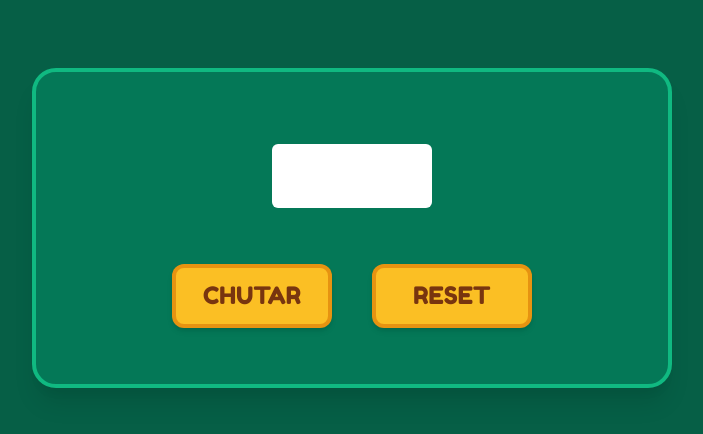
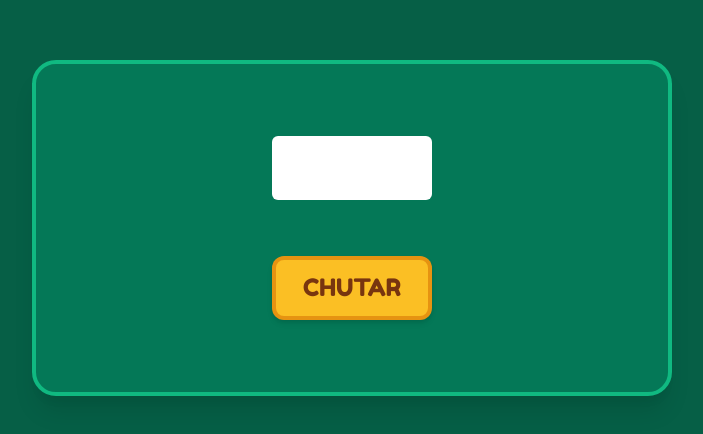
Before and after one commit to EricFragoso/bitwin, a React (Create React App) app: page /gameC in a window 1280 px wide. Shown: the part 172-606 px from the top of the page, without its empty margins (288-991 px from the left). Built offline with nearby package versions, Linux system fonts and the light colour scheme.

Commit message:
tentativa de connect

```diff
--- a/package.json
+++ b/package.json
@@ -12,6 +12,7 @@
     "react-router": "^5.2.0",
     "react-router-dom": "^5.2.0",
     "react-scripts": "4.0.3",
+    "socket.io-client": "^4.1.3",
     "web-vitals": "^1.0.1"
   },
   "scripts": {
--- a/src/pages/game-casual.js
+++ b/src/pages/game-casual.js
@@ -1,19 +1,34 @@
+import React, { useState } from "react";
 import '../assets/fonts.css';
+/*import {GeraNumeros} from '../services/engine';*/
+
+
 
 
 function GameCasual() {
+
+    const [numero, setNumero] = useState("");
+
+    const handleSubmit = (evt) => {
+        evt.preventDefault();
+        alert(`${numero}`)
+    }
+
+
+
     return(
         <div id="S2-CASUAL" className="flex flex-col sm:flex-row w-full h-screen items-center content-center bg-green-800">
             <div id="ad1" className="w-1/6 left-0 hidden sm:block items-center">
                 {/*<img src="./assets/ad-skyscrapper.jpg" height="690" width="128" className="mx-auto" />*/}
             </div>
-            <div id="game" className="text-center w-3/6 mx-auto border-4 border-green-500 bg-green-700 shadow-xl px-10 py-10 rounded-3xl">
-                <p id="dialogo" className="text-5xl text-center text-white mb-8 fredoka"></p>
-                <input type="text" name="chute" id="chute" className="outline-none w-40 h-16 text-center mx-auto rounded-md text-2xl fredoka mb-8 cursor-pointer ring-3 ring-yellow-400" />
-                <div className="flex justify-center mt-6">
-                    <input type="button" value="CHUTAR" id="btChute" className="py-3 border-4 border-yellow-600 border-opacity-60 mr-5 w-40 text-2xl text-yellow-900 rounded-xl bg-yellow-400 fredoka shadow-md cursor-pointer" />
-                    <input type="button" value="RESET" id="btRecomeça"  className="py-3 border-4 border-yellow-600 border-opacity-60 ml-5 w-40 text-2xl text-yellow-900 rounded-xl bg-yellow-400 fredoka shadow-md cursor-pointer" />
-                </div>
+            <div id="game" className="flex flex-col text-center w-3/6 mx-auto border-4 border-green-500 bg-green-700 shadow-xl px-10 py-10 rounded-3xl">
+                <p className="text-5xl text-center text-white mb-8 fredoka"></p>
+                <form onSubmit={handleSubmit}>
+                    <input type="text" onChange={e => setNumero(e.target.value)} value={numero} name="chute" id="chute" className="outline-none w-40 h-16 text-center mx-auto rounded-md text-2xl fredoka mb-8 cursor-pointer ring-3 ring-yellow-400" />
+                    <div className="flex justify-center mt-6">
+                        <input type="submit" value="CHUTAR" id="btChute" className="py-3 border-4 border-yellow-600 border-opacity-60 w-40 text-2xl text-yellow-900 rounded-xl bg-yellow-400 fredoka shadow-md cursor-pointer" />
+                    </div>
+                </form>
                 <p id="dica" className="text-4xl text-center text-white mb-4 fredoka"></p>
                 <p id="lista" className="text-4xl text-center text-white mb-4 fredoka"></p>
             </div>
--- a/src/pages/start.js
+++ b/src/pages/start.js
@@ -1,12 +1,17 @@
 import '../assets/fonts.css';
 import {Link} from "react-router-dom";
+import { io } from "socket.io-client";
 
 function Start() {
+
+    const socket = io('https://f78d-179-34-115-136.ngrok.io/');
+
     return(
         <div id="S1" className="flex flex-col h-screen items-center justify-center w-screen bg-red-800">
             <div className="flex">
                 <h1 className="text-6xl text-center text-white mb-8 fredoka">bitwin</h1>
             </div>
+            <p>{socket}</p>
             <div className="flex">
                 <Link to="/casual" id="btCasual" className="py-3 border-4 border-green-600 border-opacity-60 mr-5 px-6 text-2xl text-green-900 rounded-xl bg-green-400 fredoka shadow-md cursor-pointer">CASUAL</Link>
                 <Link to="/lobby" id="btLobby"  className="py-3 border-4 border-yellow-600 border-opacity-60 ml-5 px-6 text-2xl text-yellow-900 rounded-xl bg-yellow-400 fredoka shadow-md cursor-pointer">SALA FECHADA</Link>
--- a/src/services/engine.js
+++ b/src/services/engine.js
@@ -41,16 +41,16 @@ function atualizaLista(numero, sinal){
 }
 
 
-document.getElementById('dialogo').dangerouslySetInnerHTML = geraNumeros();
+document.getElementById('dialogo').innerHTML = geraNumeros();
 document.getElementById('btChute').addEventListener("click", function(){
-    document.getElementById('dica').dangerouslySetInnerHTML = verificaNumero(document.getElementById('chute').value)
-    document.getElementById('lista').dangerouslySetInnerHTML = tentativas.join();
+    document.getElementById('dica').innerHTML = verificaNumero(document.getElementById('chute').value)
+    document.getElementById('lista').innerHTML = tentativas.join();
  });
 
  document.getElementById('btRecomeça').addEventListener("click", function(){
-    document.getElementById('dialogo').dangerouslySetInnerHTML = geraNumeros();
-    document.getElementById('lista').dangerouslySetInnerHTML = '';
-    document.getElementById('dica').dangerouslySetInnerHTML = '';
+    document.getElementById('dialogo').innerHTML = geraNumeros();
+    document.getElementById('lista').innerHTML = '';
+    document.getElementById('dica').innerHTML = '';
     document.getElementById('chute').value = '';
     tentativas = [];
  });
```
Also changed, not shown: src/services/setup.js (indentation only), 2 other files (tests, documents, lock files or other folders).
